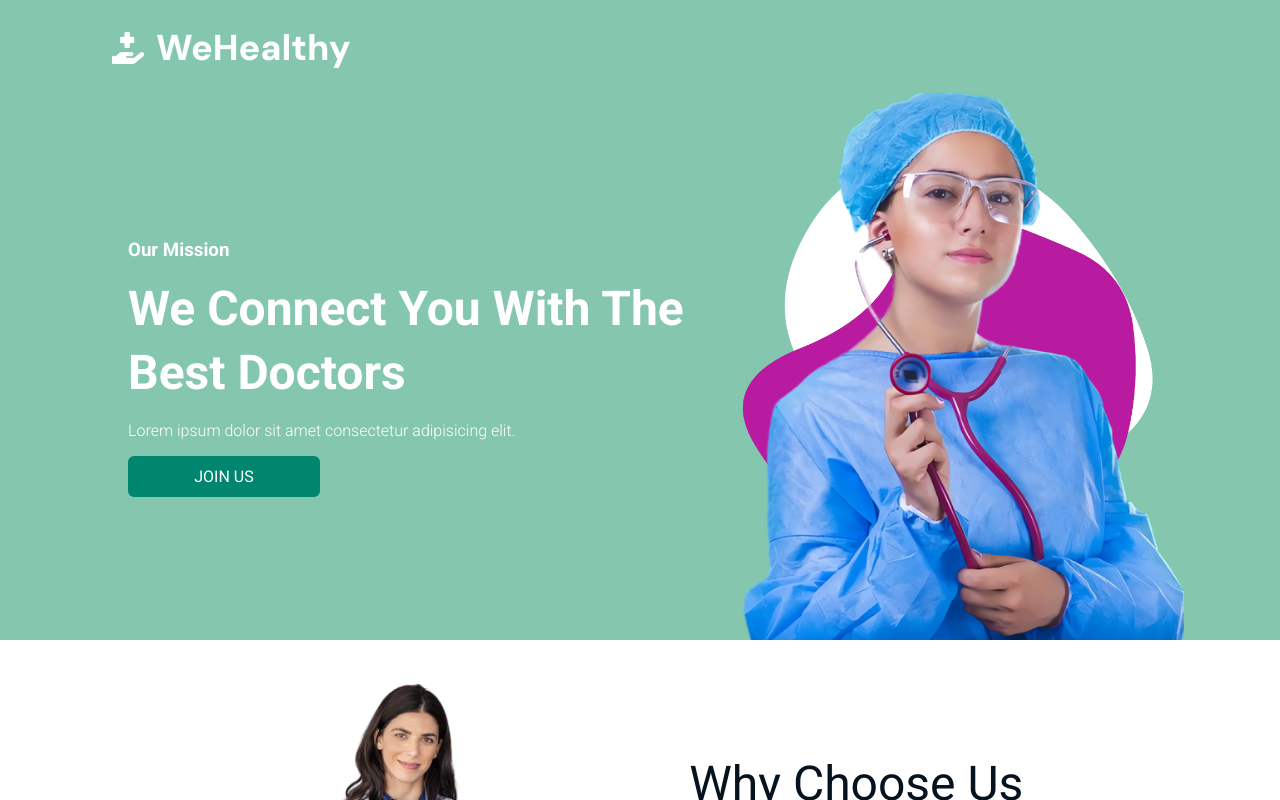
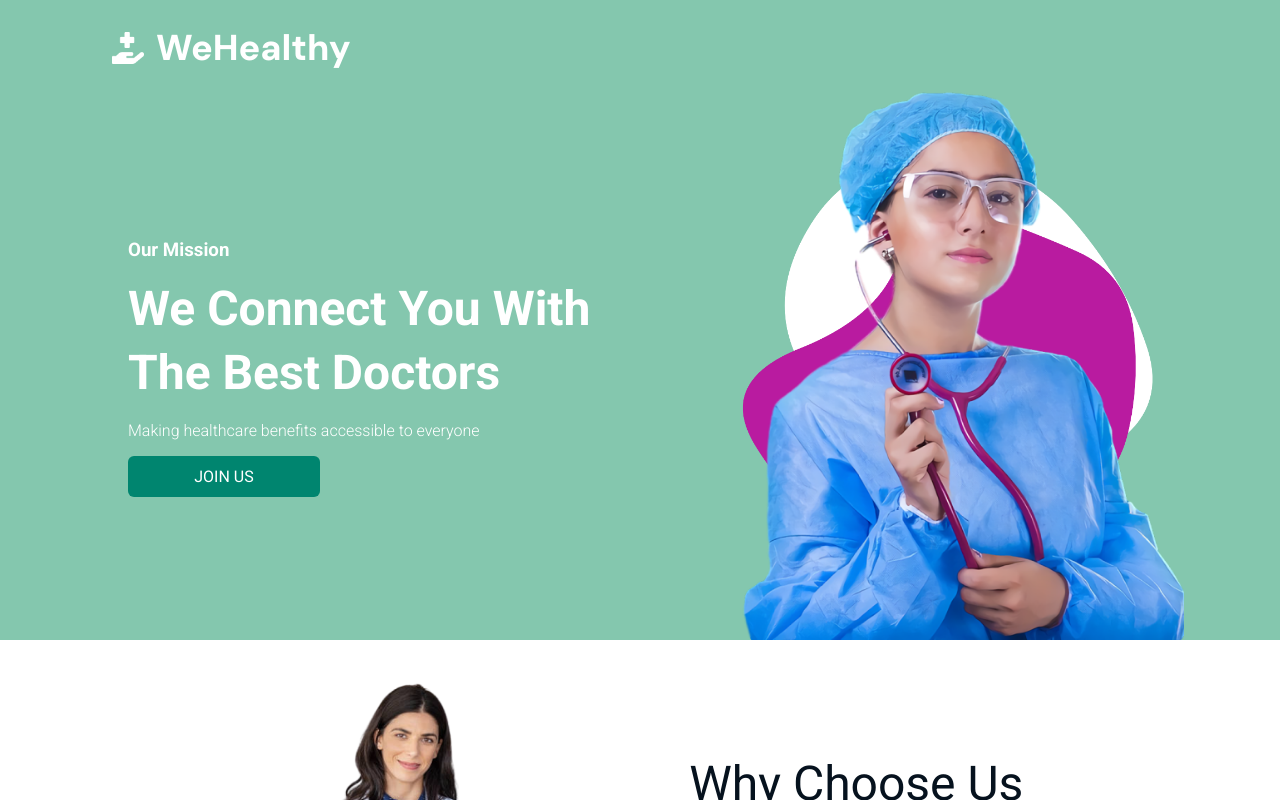
Before and after one commit to Lovenson2000/health-app, a React (Create React App) app: page /about in a window 1280 px wide. Shown: the top 800 px of the page. Built offline with nearby package versions, Linux system fonts and the light colour scheme; a web font is replaced by a local one.

Commit message:
Fixing stuffs...

```diff
--- a/src/components/aboutTop/AboutTop.jsx
+++ b/src/components/aboutTop/AboutTop.jsx
@@ -18,7 +18,7 @@ function AboutTop() {
                 <div className="content-text">
                     <h3>Our Mission</h3>
                     <h1>We Connect You With The Best Doctors</h1>
-                    <p>Lorem ipsum dolor sit amet consectetur adipisicing elit.</p>
+                    <p>Making healthcare benefits accessible to everyone</p>
                     <Link to="/features/authentication/signup">Join Us</Link>
                 </div>
 
--- a/src/components/aboutTop/aboutTop.scss
+++ b/src/components/aboutTop/aboutTop.scss
@@ -45,6 +45,7 @@
             h3 {
                 font-weight: 600;
                 color: white;
+
             }
 
             h1 {
@@ -52,6 +53,7 @@
                 font-weight: 700;
                 line-height: 4rem;
                 color: white;
+                padding-right: 2rem;
             }
 
             p {
```
